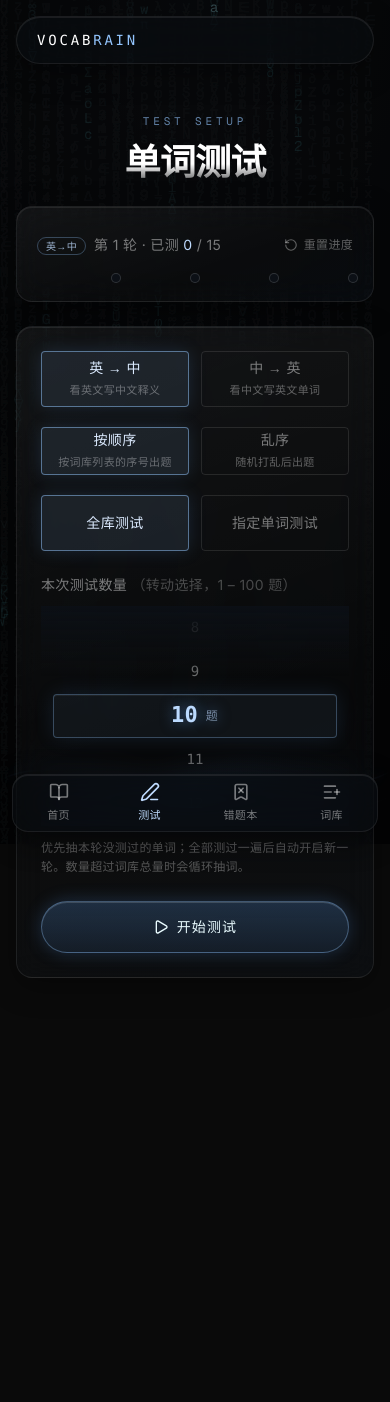
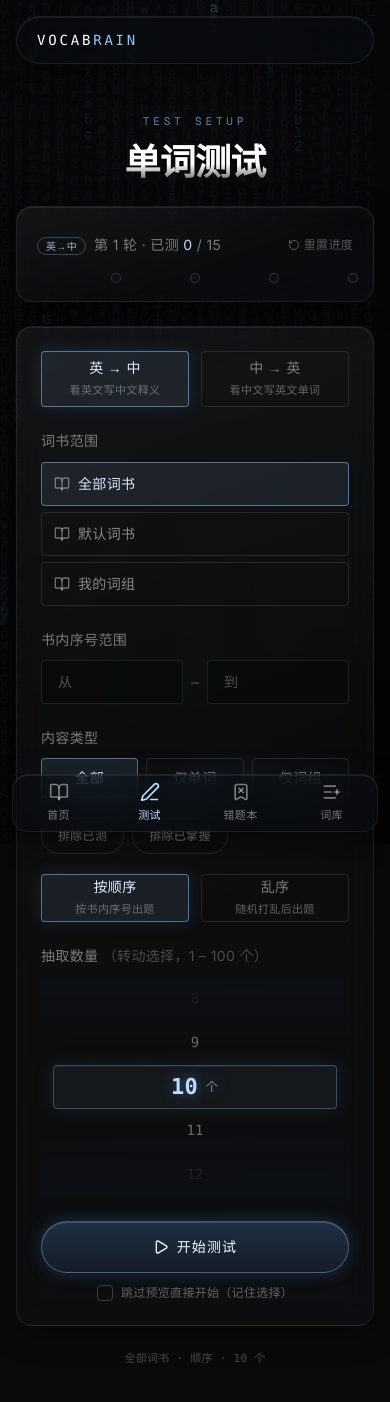
Before and after one commit to song20000223/vocabrain, a React (Vite) app: page /test in a window 390 px wide. Shown: the top 1402 px of the page. Before the commit the page ends 1106 px from the top, so only its background shows below. Built offline with nearby package versions, Linux system fonts and the light colour scheme; what @trpc/react-query would draw is missing.

Commit message:
S2: 测试页条件面板与折叠预览

```diff
--- a/src/pages/TestPage.tsx
+++ b/src/pages/TestPage.tsx
@@ -1,43 +1,73 @@
 import { useEffect, useMemo, useState } from "react";
 import { Link } from "react-router-dom";
-import { Play, CheckSquare, Square, RotateCcw } from "lucide-react";
-import QuizSession, { celebrateRain, type QuizJudgeResult, type QuizWord } from "@/components/QuizSession";
+import {
+  Play,
+  RotateCcw,
+  ChevronDown,
+  ChevronUp,
+  BookOpen,
+  CornerDownRight,
+} from "lucide-react";
+import QuizSession, {
+  celebrateRain,
+  type QuizJudgeResult,
+  type QuizWord,
+} from "@/components/QuizSession";
 import CountWheel from "@/components/CountWheel";
 import {
   getWords,
+  getBooks,
+  getChapters,
+  isChapter,
   addToWrongBook,
-  pickNextWord,
   markTestedInRound,
   roundStats,
   resetProgress,
-  getProgress,
+  selectWords,
+  getWordsByIds,
+  formatMeanings,
   type WordItem,
+  type BookItem,
   type Direction,
+  type EntryType,
+  type SelectionCriteria,
 } from "@/lib/store";
 
-type Mode = "all" | "pick";
+const SKIP_PREVIEW_KEY = "vocab_skip_preview";
 
 export default function TestPage() {
   const [words, setWords] = useState<WordItem[]>([]);
+  const [books, setBooks] = useState<BookItem[]>([]);
   const [stats, setStats] = useState(() => roundStats("en2zh"));
-  // 轮次庆功浮层：记录刚完成的轮次号，null 表示不显示
+  // 轮次庆功浮层
   const [roundFlash, setRoundFlash] = useState<number | null>(null);
 
-  // 设置面板状态
-  const [mode, setMode] = useState<Mode>("all");
+  // ---------- 条件面板 ----------
   const [direction, setDirection] = useState<Direction>("en2zh");
+  const [bookId, setBookId] = useState<string>("all");
+  const [typeFilter, setTypeFilter] = useState<EntryType | "all">("all");
+  const [rangeStart, setRangeStart] = useState("");
+  const [rangeEnd, setRangeEnd] = useState("");
   const [count, setCount] = useState(10);
-  const [pickerOpen, setPickerOpen] = useState(false);
-  const [selected, setSelected] = useState<Set<string>>(new Set());
-  const [rangeText, setRangeText] = useState("");
-  // 出题顺序：按词库顺序 / 乱序
   const [ordered, setOrdered] = useState(true);
+  const [excludeTested, setExcludeTested] = useState(false);
+  const [excludeMastered, setExcludeMastered] = useState(false);
+  // 预览：跳过预览的选择持久化
+  const [skipPreview, setSkipPreview] = useState(
+    () => localStorage.getItem(SKIP_PREVIEW_KEY) === "1",
+  );
+  const [previewOpen, setPreviewOpen] = useState(false);
+  const [previewIds, setPreviewIds] = useState<string[] | null>(null);
+  const [previewMeta, setPreviewMeta] = useState<{ matched: number; rangeIgnored: boolean } | null>(
+    null,
+  );
 
   // 测试进行状态
   const [queue, setQueue] = useState<QuizWord[] | null>(null);
 
   const refresh = () => {
     setWords(getWords());
+    setBooks(getBooks());
     setStats(roundStats(direction));
   };
   useEffect(() => {
@@ -47,89 +77,112 @@ export default function TestPage() {
     // eslint-disable-next-line react-hooks/exhaustive-deps
   }, [direction]);
 
-  const testable = useMemo(() => words.filter((w) => !w.excluded), [words]);
+  const testableCount = useMemo(() => words.filter((w) => !w.excluded).length, [words]);
 
-  // ---------- 开始测试 ----------
+  // 选中的词书节点信息
+  const selectedBook = books.find((b) => b.id === bookId) ?? null;
+  const isParentSelected = !!selectedBook && !isChapter(selectedBook);
+  // 词书层（顶层）列表，用于树形选择器
+  const rootBooks = books.filter((b) => b.parentId === null);
 
-  const shuffle = <T,>(arr: T[]): T[] => [...arr].sort(() => Math.random() - 0.5);
+  const buildCriteria = (): SelectionCriteria => ({
+    bookId,
+    type: typeFilter,
+    rangeStart: rangeStart.trim() ? parseInt(rangeStart, 10) : undefined,
+    rangeEnd: rangeEnd.trim() ? parseInt(rangeEnd, 10) : undefined,
+    excludeTested,
+    excludeMastered,
+    count,
+    order: ordered ? "sequential" : "random",
+  });
 
-  const startAll = () => {
-    if (ordered) {
-      // 按词库顺序：从本轮进度继续往后出 N 个（优先未测，保持列表顺序）
-      const p = testable;
-      const tested = new Set(getProgress(direction).testedInRound);
-      const untested = p.filter((w) => !tested.has(w.id));
-      const base = untested.length > 0 ? untested : p;
-      const picked: QuizWord[] = [];
-      for (let i = 0; i < count && i < base.length; i++) picked.push(base[i]);
+  // ---------- 抽选 + 预览 ----------
+
+  const doSelect = () => {
+    const r = selectWords(buildCriteria());
+    return r;
+  };
+
+  const startWithIds = (ids: string[]) => {
+    const picked = getWordsByIds(ids);
     if (picked.length === 0) return;
     setQueue(picked);
+    setPreviewIds(null);
+    setPreviewOpen(false);
+  };
+
+  const handleStart = () => {
+    const r = doSelect();
+    if (r.entryIds.length === 0) return;
+    if (skipPreview) {
+      startWithIds(r.entryIds);
       return;
     }
-    // 乱序：按进度队列连续随机抽 N 个（优先未测）
-    const picked: QuizWord[] = [];
-    let lastId: string | undefined;
-    for (let i = 0; i < count; i++) {
-      const w = pickNextWord(lastId, direction);
-      if (!w) break;
-      picked.push(w);
-      lastId = w.id;
-    }
-    if (picked.length === 0) return;
-    setQueue(picked);
+    setPreviewIds(r.entryIds);
+    setPreviewMeta({ matched: r.matchedCount, rangeIgnored: r.rangeIgnored });
+    setPreviewOpen(false); // 默认折叠成摘要
   };
 
-  const startPicked = () => {
-    // testable 本身就是词库顺序，filter 后保持顺序；乱序时才 shuffle
-    const pool = testable.filter((w) => selected.has(w.id));
-    if (pool.length === 0) return;
-    setQueue(ordered ? pool : shuffle(pool));
-    setPickerOpen(false);
+  const toggleSkipPreview = () => {
+    setSkipPreview((v) => {
+      localStorage.setItem(SKIP_PREVIEW_KEY, v ? "0" : "1");
+      return !v;
+    });
   };
 
   // ---------- 判分回调 ----------
 
   const handleJudged = (word: QuizWord, answer: string, result: QuizJudgeResult) => {
-    markTestedInRound(word.id, direction); // 指定模式也计入当前方向的全库进度
+    markTestedInRound(word.id, direction);
     if (!result.correct) {
       const full = words.find((w) => w.id === word.id);
-      addToWrongBook(full ?? { ...word, type: "word" as const, bookId: "default", orderInBook: 0, mastered: false, testedRounds: 0, lastTestedAt: null, excluded: false }, answer, result.comment);
+      addToWrongBook(
+        full ?? {
+          ...word,
+          type: "word" as const,
+          bookId: "default",
+          orderInBook: 0,
+          mastered: false,
+          testedRounds: 0,
+          lastTestedAt: null,
+          excluded: false,
+        },
+        answer,
+        result.comment,
+      );
     }
   };
 
-  // ---------- 快捷选择 ----------
+  // ---------- 摘要文案 ----------
 
-  const selectAll = () => setSelected(new Set(testable.map((w) => w.id)));
-  const selectNone = () => setSelected(new Set());
-  const applyRange = () => {
-    const m = rangeText.match(/^\s*(\d+)\s*[-–—]\s*(\d+)\s*$/);
-    if (!m) return;
-    const [a, b] = [parseInt(m[1], 10), parseInt(m[2], 10)];
-    const [lo, hi] = [Math.min(a, b), Math.max(a, b)];
-    const next = new Set(selected);
-    testable.forEach((w, i) => {
-      const seq = i + 1;
-      if (seq >= lo && seq <= hi) next.add(w.id);
-    });
-    setSelected(next);
+  const criteriaSummary = () => {
+    const parts: string[] = [];
+    parts.push(bookId === "all" ? "全部词书" : (selectedBook?.name ?? "全部词书"));
+    if (isParentSelected) parts.push("含全部章节");
+    if (!isParentSelected && (rangeStart.trim() || rangeEnd.trim())) {
+      parts.push(`范围 ${rangeStart.trim() || 1}–${rangeEnd.trim() || "∞"}`);
+    }
+    if (typeFilter !== "all") parts.push(typeFilter === "word" ? "仅单词" : "仅词组");
+    parts.push(ordered ? "顺序" : "随机");
+    parts.push(`${count} 个`);
+    return parts.join(" · ");
   };
 
-  // ---------- 测试中 ----------
+  // ---------- 测试进行 ----------
 
   if (queue) {
     return (
       <QuizSession
         queue={queue}
         direction={direction}
-        progressText={`本轮第 ${stats.round} 轮 · 已测 ${stats.tested} / ${stats.total}`}
+        progressText={`第 ${stats.round} 轮 · 已测 ${stats.tested} / ${stats.total}`}
         exitText="退出测试"
         onExit={() => setQueue(null)}
         onJudged={handleJudged}
         onFinish={() => {
           celebrateRain();
-          // 全库模式且恰好测满一轮 → 庆功浮层
           const s = roundStats(direction);
-          if (mode === "all" && s.total > 0 && s.tested >= s.total) {
+          if (s.total > 0 && s.tested >= s.total) {
             setRoundFlash(s.round);
             window.setTimeout(() => setRoundFlash(null), 2200);
           }
@@ -142,12 +195,11 @@ export default function TestPage() {
 
   // ---------- 空词库 ----------
 
-  if (testable.length === 0) {
+  if (testableCount === 0) {
     return (
-      <div className="flex flex-col items-center gap-5 pt-24 text-center">
-        <p className="tracking-wide text-white/45">
-          {words.length === 0 ? "词库是空的，先去添加一些单词吧。" : "所有单词都被标记为「不再测」了。"}
-        </p>
+      <div className="mx-auto flex max-w-xl flex-col items-center gap-6 pt-10 text-center">
+        <h1 className="hero-title text-4xl">词库是空的</h1>
+        <p className="text-sm tracking-wide text-white/40">先去添加一些单词，再回来测试。</p>
         <Link to="/words" className="glow-btn min-h-[44px] rounded-full px-8 text-sm tracking-wide">
           去单词管理
         </Link>
@@ -157,6 +209,9 @@ export default function TestPage() {
 
   // ---------- 设置面板 ----------
 
+  const previewWords = previewIds ? getWordsByIds(previewIds) : [];
+  const bookNameOf = (id: string) => books.find((b) => b.id === id)?.name ?? "?";
+
   return (
     <div className="mx-auto flex max-w-xl flex-col gap-6">
       <div className="text-center">
@@ -164,7 +219,7 @@ export default function TestPage() {
         <h1 className="hero-title mt-3 text-4xl sm:text-5xl">单词测试</h1>
       </div>
 
-      {/* 轮次庆功浮层：大号衬线数字从模糊到清晰定格 */}
+      {/* 轮次庆功浮层 */}
       {roundFlash !== null && (
         <div className="pointer-events-none fixed inset-0 z-50 flex items-center justify-center">
           <div className="round-flash text-center">
@@ -187,15 +242,19 @@ export default function TestPage() {
             <span className="mr-2 rounded-full border border-blue-300/30 px-2 py-0.5 text-[10px] text-blue-200/80">
               {direction === "en2zh" ? "英→中" : "中→英"}
             </span>
-            第 {stats.round} 轮 · 已测 <span className="text-blue-200">{stats.tested}</span> / {stats.total}
+            第 {stats.round} 轮 · 已测 <span className="text-blue-200">{stats.tested}</span> /{" "}
+            {stats.total}
           </span>
           <button
             onClick={() => {
-              if (window.confirm("重置全部测试进度，从第 1 轮重新开始？")) resetProgress();
+              if (window.confirm("重置全部测试进度？两个方向的轮次记录都会清零。")) {
+                resetProgress();
+                refresh();
+              }
             }}
-            className="flex min-h-[36px] items-center gap-1.5 text-xs tracking-wide text-white/35 transition-colors hover:text-white"
+            className="flex min-h-[36px] items-center gap-1 text-xs tracking-wide text-white/30 transition-colors hover:text-white/70"
           >
-            <RotateCcw className="h-3.5 w-3.5" /> 重置进度
+            <RotateCcw className="h-3 w-3" /> 重置进度
           </button>
         </div>
         <div className="relative mt-3 h-1.5 overflow-visible rounded-full bg-white/8">
@@ -203,7 +262,6 @@ export default function TestPage() {
             className="h-full rounded-full bg-gradient-to-r from-blue-400/60 to-blue-300 transition-all duration-500"
             style={{ width: stats.total ? `${(stats.tested / stats.total) * 100}%` : "0%" }}
           />
-          {/* 里程碑刻度：25% / 50% / 75% / 100% */}
           {[25, 50, 75, 100].map((m) => {
             const reached = stats.total > 0 && stats.tested / stats.total >= m / 100;
             return (
@@ -222,9 +280,9 @@ export default function TestPage() {
         </div>
       </div>
 
-      {/* 模式选择 */}
+      {/* 条件面板 */}
       <div className="glass-card rounded-2xl p-6">
-        {/* 方向选择：英→中 / 中→英 */}
+        {/* 方向选择 */}
         <div className="mb-5 grid grid-cols-2 gap-3">
           {(
             [
@@ -247,11 +305,142 @@ export default function TestPage() {
           ))}
         </div>
 
-        {/* 出题顺序：按词库顺序 / 乱序 */}
+        {/* 词书选择器（树形：词书 → 章节） */}
+        <div className="mb-5">
+          <label className="text-sm tracking-wide text-white/45">词书范围</label>
+          <div className="mt-2 flex flex-col gap-1.5">
+            <button
+              onClick={() => setBookId("all")}
+              className={`flex min-h-[44px] items-center gap-2 rounded-xl border px-3 text-left text-sm tracking-wide transition-all duration-300 ${
+                bookId === "all"
+                  ? "border-blue-300/50 bg-blue-300/10 text-blue-100"
+                  : "border-white/10 text-white/50 hover:border-white/25 hover:text-white"
+              }`}
+            >
+              <BookOpen className="h-4 w-4 shrink-0 text-white/40" />
+              全部词书
+            </button>
+            {rootBooks.map((b) => {
+              const chapters = getChapters(b.id);
+              const active = bookId === b.id;
+              return (
+                <div key={b.id}>
+                  <button
+                    onClick={() => setBookId(b.id)}
+                    className={`flex min-h-[44px] w-full items-center gap-2 rounded-xl border px-3 text-left text-sm tracking-wide transition-all duration-300 ${
+                      active
+                        ? "border-blue-300/50 bg-blue-300/10 text-blue-100"
+                        : "border-white/10 text-white/50 hover:border-white/25 hover:text-white"
+                    }`}
+                  >
+                    <BookOpen className="h-4 w-4 shrink-0 text-white/40" />
+                    <span className="flex-1 truncate">{b.name}</span>
+                    {chapters.length > 0 && (
+                      <span className="font-mono text-[10px] text-white/30">
+                        {chapters.length} 章节
+                      </span>
+                    )}
+                  </button>
+                  {chapters.map((c) => (
+                    <button
+                      key={c.id}
+                      onClick={() => setBookId(c.id)}
+                      className={`mt-1.5 flex min-h-[40px] w-full items-center gap-2 rounded-xl border py-1 pl-8 pr-3 text-left text-sm tracking-wide transition-all duration-300 ${
+                        bookId === c.id
+                          ? "border-blue-300/50 bg-blue-300/10 text-blue-100"
+                          : "border-white/8 text-white/40 hover:border-white/25 hover:text-white"
+                      }`}
+                    >
+                      <CornerDownRight className="h-3.5 w-3.5 shrink-0 text-white/25" />
+                      <span className="flex-1 truncate">{c.name}</span>
+                    </button>
+                  ))}
+                </div>
+              );
+            })}
+          </div>
+        </div>
+
+        {/* 书内序号范围 */}
+        <div className="mb-5">
+          <label className="text-sm tracking-wide text-white/45">书内序号范围</label>
+          <div className="mt-2 flex items-center gap-2">
+            <input
+              value={rangeStart}
+              onChange={(e) => setRangeStart(e.target.value.replace(/[^\d]/g, ""))}
+              disabled={isParentSelected}
+              placeholder="从"
+              className="glass-input min-h-[44px] w-full rounded-xl px-4 font-mono text-sm tracking-wide disabled:opacity-35"
+            />
+            <span className="text-white/25">–</span>
+            <input
+              value={rangeEnd}
+              onChange={(e) => setRangeEnd(e.target.value.replace(/[^\d]/g, ""))}
+              disabled={isParentSelected}
+              placeholder="到"
+              className="glass-input min-h-[44px] w-full rounded-xl px-4 font-mono text-sm tracking-wide disabled:opacity-35"
+            />
+          </div>
+          {isParentSelected && bookId !== "all" && (
+            <p className="mt-2 text-xs tracking-wide text-amber-200/60">
+              父节点按子章节细化，请选具体章节使用范围
+            </p>
+          )}
+        </div>
+
+        {/* 类型筛选 */}
+        <div className="mb-5">
+          <label className="text-sm tracking-wide text-white/45">内容类型</label>
+          <div className="mt-2 grid grid-cols-3 gap-2">
+            {(
+              [
+                { v: "all", label: "全部" },
+                { v: "word", label: "仅单词" },
+                { v: "phrase", label: "仅词组" },
+              ] as const
+            ).map((t) => (
+              <button
+                key={t.v}
+                onClick={() => setTypeFilter(t.v)}
+                className={`min-h-[40px] rounded-xl border text-sm tracking-wide transition-all duration-300 ${
+                  typeFilter === t.v
+                    ? "border-blue-300/50 bg-blue-300/10 text-blue-100"
+                    : "border-white/10 text-white/45 hover:border-white/25 hover:text-white"
+                }`}
+              >
+                {t.label}
+              </button>
+            ))}
+          </div>
+        </div>
+
+        {/* 排除项 */}
+        <div className="mb-5 flex flex-wrap gap-2">
+          {(
+            [
+              { v: excludeTested, set: setExcludeTested, label: "排除已测" },
+              { v: excludeMastered, set: setExcludeMastered, label: "排除已掌握" },
+            ] as const
+          ).map((o) => (
+            <button
+              key={o.label}
+              onClick={() => o.set(!o.v)}
+              className={`min-h-[36px] rounded-full border px-4 text-xs tracking-wide transition-all duration-300 ${
+                o.v
+                  ? "border-blue-300/50 bg-blue-300/10 text-blue-100"
+                  : "border-white/10 text-white/40 hover:border-white/25 hover:text-white"
+              }`}
+            >
+              {o.label}
+            </button>
+          ))}
+        </div>
+
+        {/* 数量 + 顺序 */}
         <div className="mb-5 grid grid-cols-2 gap-3">
           {(
             [
-              { v: true, label: "按顺序", desc: "按词库列表的序号出题" },
+              { v: true, label: "按顺序", desc: "按书内序号出题" },
               { v: false, label: "乱序", desc: "随机打乱后出题" },
             ] as const
           ).map((o) => (
@@ -270,139 +459,83 @@ export default function TestPage() {
           ))}
         </div>
 
-        <div className="grid grid-cols-2 gap-3">
-          <button
-            onClick={() => setMode("all")}
-            className={`min-h-[56px] rounded-xl border text-sm tracking-wide transition-all duration-300 ${
-              mode === "all"
-                ? "border-blue-300/50 bg-blue-300/10 text-blue-100 shadow-[0_0_18px_rgba(96,165,250,0.15)]"
-                : "border-white/10 text-white/45 hover:border-white/25 hover:text-white"
-            }`}
-          >
-            全库测试
-          </button>
-          <button
-            onClick={() => setMode("pick")}
-            className={`min-h-[56px] rounded-xl border text-sm tracking-wide transition-all duration-300 ${
-              mode === "pick"
-                ? "border-blue-300/50 bg-blue-300/10 text-blue-100 shadow-[0_0_18px_rgba(96,165,250,0.15)]"
-                : "border-white/10 text-white/45 hover:border-white/25 hover:text-white"
-            }`}
-          >
-            指定单词测试
-          </button>
-        </div>
-
-        {mode === "all" ? (
-          <div className="mt-5">
+        <div>
           <label className="text-sm tracking-wide text-white/45">
-              本次测试数量 <span className="text-white/25">（转动选择，1 – {Math.max(testable.length, 100)} 题）</span>
+            抽取数量 <span className="text-white/25">（转动选择，1 – {Math.max(testableCount, 100)} 个）</span>
           </label>
           <div className="mt-2">
             <CountWheel
               min={1}
-                max={Math.max(testable.length, 100)}
+              max={Math.max(testableCount, 100)}
               value={count}
               onChange={setCount}
-                unit="题"
+              unit="个"
             />
           </div>
-            <p className="mt-3 text-xs leading-relaxed tracking-wide text-white/30">
-              优先抽本轮没测过的单词；全部测过一遍后自动开启新一轮。数量超过词库总量时会循环抽词。
-            </p>
         </div>
+
+        {/* 结果预览（默认折叠成摘要） */}
+        {previewIds && previewMeta && (
+          <div className="mt-5 rounded-xl border border-blue-300/20 bg-blue-400/5 p-4">
+            <button
+              onClick={() => setPreviewOpen(!previewOpen)}
+              className="flex w-full items-center justify-between text-left"
+            >
+              <span className="text-sm tracking-wide text-blue-100">
+                {previewMeta.rangeIgnored
+                  ? `命中 ${previewMeta.matched} 个（含全部章节），将抽 ${Math.min(count, previewMeta.matched)} 个`
+                  : `范围命中 ${previewMeta.matched} 个，将抽 ${Math.min(count, previewMeta.matched)} 个`}
+              </span>
+              {previewOpen ? (
+                <ChevronUp className="h-4 w-4 text-blue-200/60" />
               ) : (
-          <div className="mt-5">
-            <button
-              onClick={() => setPickerOpen(true)}
-              className="glass-input flex min-h-[48px] w-full items-center justify-between rounded-xl px-4 text-sm tracking-wide"
-            >
-              <span className={selected.size ? "text-white" : "text-white/35"}>
-                {selected.size ? `已选 ${selected.size} 个单词` : "点击选择单词…"}
+                <ChevronDown className="h-4 w-4 text-blue-200/60" />
+              )}
+            </button>
+            {previewOpen && (
+              <ul className="mt-3 max-h-64 divide-y divide-white/5 overflow-y-auto">
+                {previewWords.map((w) => (
+                  <li key={w.id} className="flex items-baseline gap-2 py-2 text-sm">
+                    <span className="shrink-0 font-mono text-[10px] text-white/30">
+                      {bookNameOf(w.bookId)} #{w.orderInBook}
                     </span>
-              <CheckSquare className="h-4 w-4 text-blue-300/60" />
-            </button>
+                    <span className="shrink-0 font-mono text-white">{w.word}</span>
+                    <span className="min-w-0 truncate text-white/45">
+                      {formatMeanings(w.meanings).join("　") || "（无释义）"}
+                    </span>
+                  </li>
+                ))}
+              </ul>
+            )}
           </div>
         )}
 
         <button
-          onClick={mode === "all" ? startAll : startPicked}
-          disabled={mode === "pick" && selected.size === 0}
+          onClick={() => (previewIds ? startWithIds(previewIds) : handleStart())}
           className="glow-btn mt-6 min-h-[52px] w-full rounded-full text-sm font-medium tracking-[0.08em]"
         >
           <Play className="h-4 w-4" /> 开始测试
         </button>
-      </div>
 
-      {/* 指定单词多选面板（弹层） */}
-      {pickerOpen && (
-        <div className="fixed inset-0 z-[60] flex items-end justify-center bg-black/60 backdrop-blur-sm sm:items-center" onClick={() => setPickerOpen(false)}>
-          <div
-            className="glass-nav flex max-h-[80vh] w-full max-w-lg flex-col rounded-t-3xl p-6 sm:rounded-3xl"
-            onClick={(e) => e.stopPropagation()}
+        <button
+          onClick={toggleSkipPreview}
+          className="mt-3 flex w-full items-center justify-center gap-2 text-xs tracking-wide text-white/35 transition-colors hover:text-white/60"
         >
-            <div className="flex items-center justify-between">
-              <h2 className="font-semibold tracking-wide text-white">选择单词（{selected.size} / {testable.length}）</h2>
-              <button onClick={() => setPickerOpen(false)} className="min-h-[36px] px-3 text-sm text-white/45 hover:text-white">
-                完成
+          <span
+            className={`flex h-4 w-4 items-center justify-center rounded border transition-colors ${
+              skipPreview ? "border-blue-300/60 bg-blue-400/20 text-blue-200" : "border-white/20 text-transparent"
+            }`}
+          >
+            ✓
+          </span>
+          跳过预览直接开始（记住选择）
         </button>
       </div>
 
-            {/* 快捷选择 */}
-            <div className="mt-4 flex flex-wrap items-center gap-2">
-              <button onClick={selectAll} className="ghost-btn min-h-[36px] px-4 text-xs tracking-wide">全选</button>
-              <button onClick={selectNone} className="ghost-btn min-h-[36px] px-4 text-xs tracking-wide">全不选</button>
-              <div className="flex items-center gap-2">
-                <input
-                  value={rangeText}
-                  onChange={(e) => setRangeText(e.target.value)}
-                  placeholder="如 1-100"
-                  className="glass-input min-h-[36px] w-24 rounded-lg px-3 font-mono text-xs"
-                />
-                <button onClick={applyRange} className="ghost-btn min-h-[36px] px-4 text-xs tracking-wide">
-                  按序号选
-                </button>
-              </div>
-            </div>
-
-            {/* 单词清单 */}
-            <ul className="mt-4 flex-1 divide-y divide-white/5 overflow-y-auto">
-              {testable.map((w, i) => {
-                const checked = selected.has(w.id);
-                return (
-                  <li key={w.id}>
-                    <button
-                      onClick={() => {
-                        const next = new Set(selected);
-                        if (checked) next.delete(w.id);
-                        else next.add(w.id);
-                        setSelected(next);
-                      }}
-                      className="flex min-h-[48px] w-full items-center gap-3 px-1 text-left"
-                    >
-                      {checked ? (
-                        <CheckSquare className="h-4 w-4 shrink-0 text-blue-300" />
-                      ) : (
-                        <Square className="h-4 w-4 shrink-0 text-white/25" />
-                      )}
-                      <span className="w-8 shrink-0 font-mono text-xs text-white/30">{i + 1}</span>
-                      <span className="font-mono text-sm text-white">{w.word}</span>
-                    </button>
-                  </li>
-                );
-              })}
-            </ul>
-
-            <button
-              onClick={startPicked}
-              disabled={selected.size === 0}
-              className="glow-btn mt-4 min-h-[48px] w-full rounded-full text-sm tracking-[0.06em]"
-            >
-              开始测试（{selected.size} 个）
-            </button>
-          </div>
-        </div>
-      )}
+      {/* 当前条件摘要 */}
+      <p className="text-center font-mono text-[11px] tracking-wide text-white/25">
+        {criteriaSummary()}
+      </p>
     </div>
   );
 }
```
Lines whose indentation alone changed are shown as unchanged.
